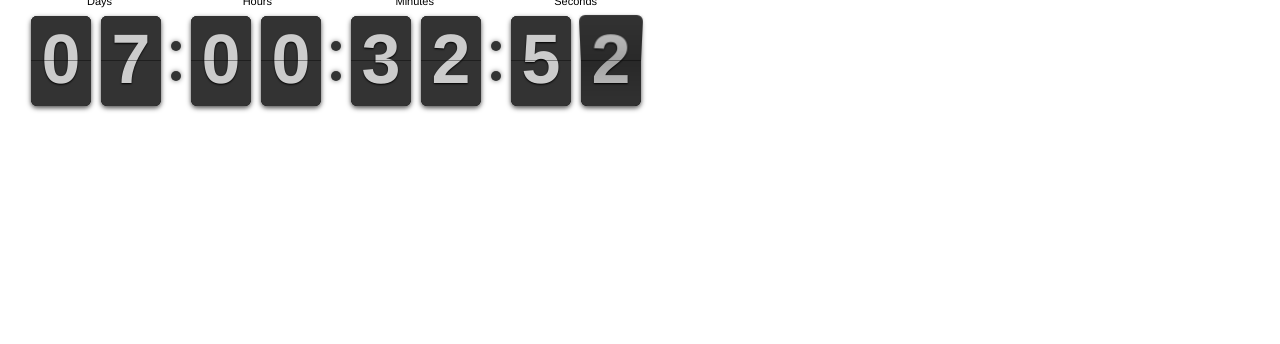
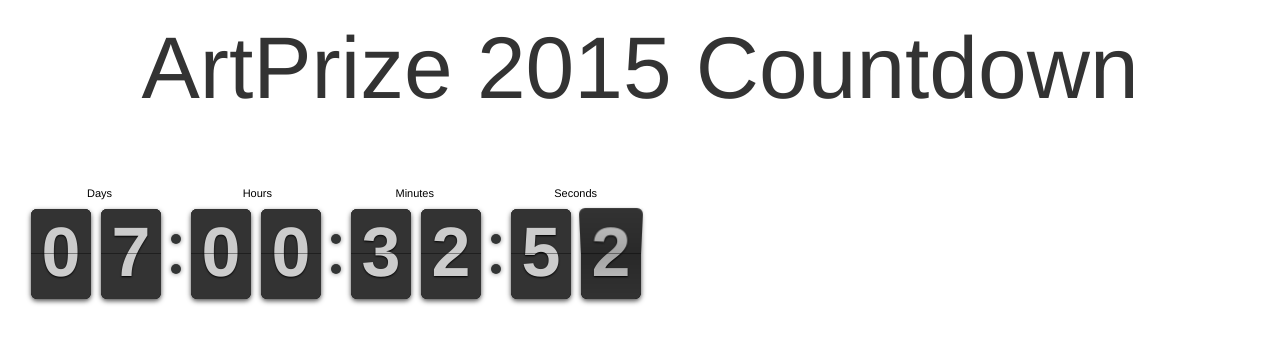
Before and after one commit to misterhamm/artprizeclock, a plain HTML site: page index.html in a window 1280 px wide. Drawn offline with nearby package versions, Linux system fonts and the light colour scheme.

Commit message:
title added

```diff
--- a/assets/css/style.css
+++ b/assets/css/style.css
@@ -0,0 +1,5 @@
+.title {
+    text-align: center;
+    font-size: 2.5em;
+    margin-bottom: 1em;
+}
--- a/index.html
+++ b/index.html
@@ -19,6 +19,9 @@
 <div class="container-fluid">
     <div class="row">
         <div class="col-md-12">
+          <div class="title">
+              <h1 class="title">ArtPrize 2015 Countdown</h1>
+          </div>
            <div class="clock-container">
                <div class="clock"></div>
             <div class="message"></div>
```
